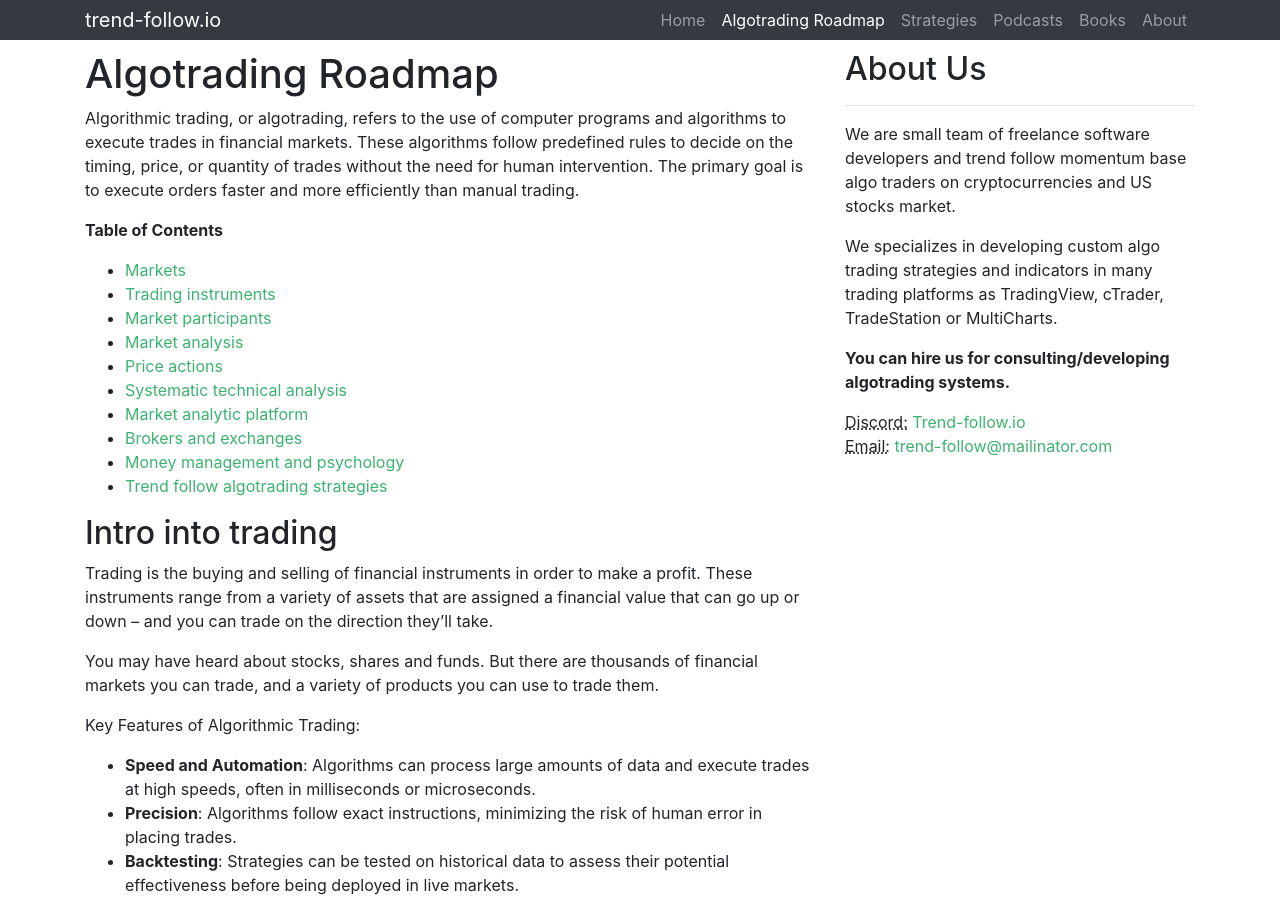
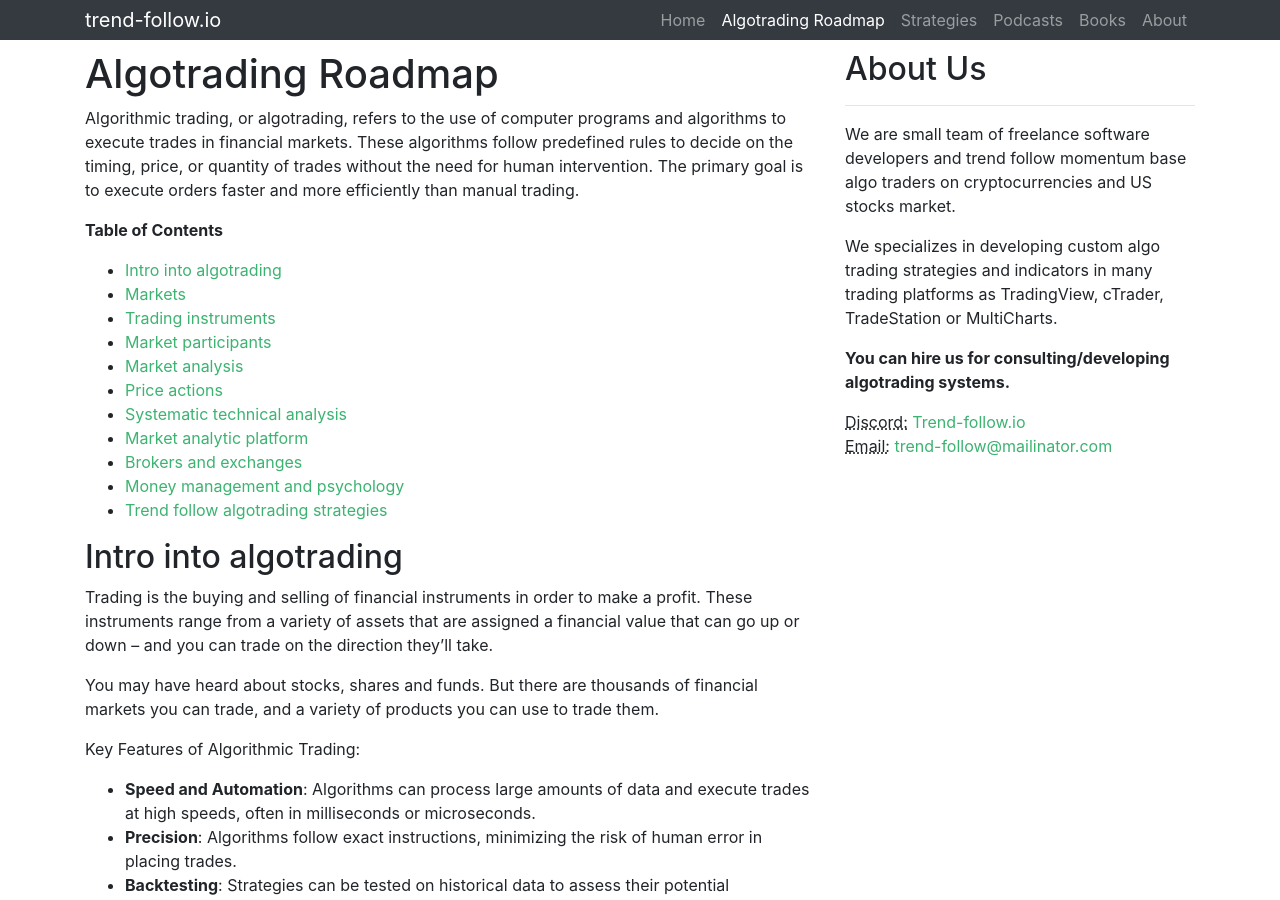
Before and after one commit to GeorgeFreelanceDeveloper/trend-follow.io, a Jekyll site: the page built from docs/_pages/algotrading-roadmap.md, in a window 1280 px wide and 900 px high, scrolled down 365 px. Built offline with Jekyll 4.4.1, drawn with Linux system fonts in a browser that asks for light colours; some of the changed text lies outside the part shown.

Commit message:
web: correction algotrading-rodmap page after code-review

```diff
--- a/docs/_pages/algotrading-roadmap.md
+++ b/docs/_pages/algotrading-roadmap.md
@@ -8,6 +8,7 @@ permalink: /algotrading-roadmap/
 Algorithmic trading, or algotrading, refers to the use of computer programs and algorithms to execute trades in financial markets. These algorithms follow predefined rules to decide on the timing, price, or quantity of trades without the need for human intervention. The primary goal is to execute orders faster and more efficiently than manual trading.
 
 **Table of Contents**
+* [Intro into algotrading](#intro-into-algotrading)
 * [Markets](#markets)
 * [Trading instruments](#trading-instruments)
 * [Market participants](#market-participants)
@@ -19,7 +20,7 @@ Algorithmic trading, or algotrading, refers to the use of computer programs and
 * [Money management and psychology](#money-management-and-psychology)
 * [Trend follow algotrading strategies](#trend-follow-algotrading-strategies)
 
-## Intro into trading
+## Intro into algotrading
 Trading is the buying and selling of financial instruments in order to make a profit. These instruments range from a variety of assets that are assigned a financial value that can go up or down – and you can trade on the direction they’ll take.
 
 You may have heard about stocks, shares and funds. But there are thousands of financial markets you can trade, and a variety of products you can use to trade them.
```
Also changed, not shown: other parts of docs/_pages/algotrading-roadmap.md (+1 -1 lines).
